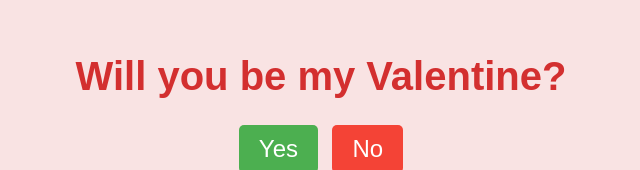
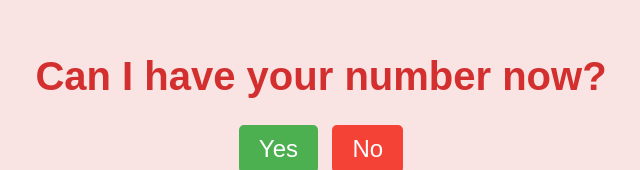
Before and after one commit to JustKido/this, a plain HTML site: page index.html in a window 1280 px wide. Shown: the part 138-308 px from the top of the page, without its empty margins (319-959 px from the left). Drawn offline with Linux system fonts and the light colour scheme.

Commit message:
Update index.html

```diff
--- a/index.html
+++ b/index.html
@@ -3,12 +3,12 @@
 <head>
     <meta charset="UTF-8">
     <meta name="viewport" content="width=device-width, initial-scale=1.0">
-    <title>Will You Be My Valentine?</title>
+    <title>Can I have your number now?</title>
     <link rel="stylesheet" href="styles.css">
 </head>
 <body>
     <div class="container">
-        <h1>Will you be my Valentine?</h1>
+        <h1>Can I have your number now?</h1>
         <div class="buttons">
             <button class="yes-button" onclick="handleYesClick()">Yes</button>
             <button class="no-button" onclick="handleNoClick()">No</button>
```
